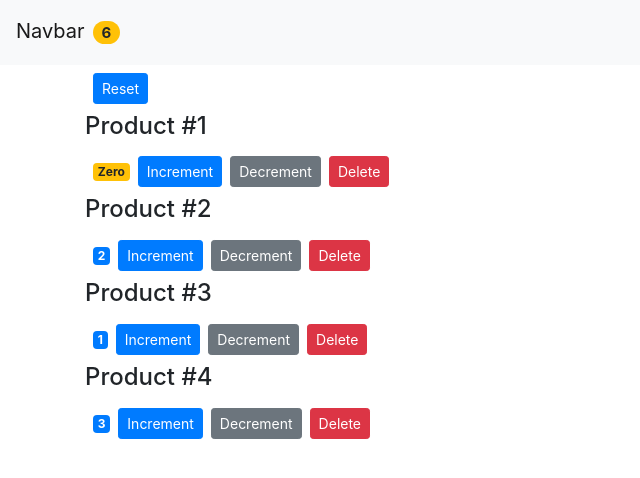
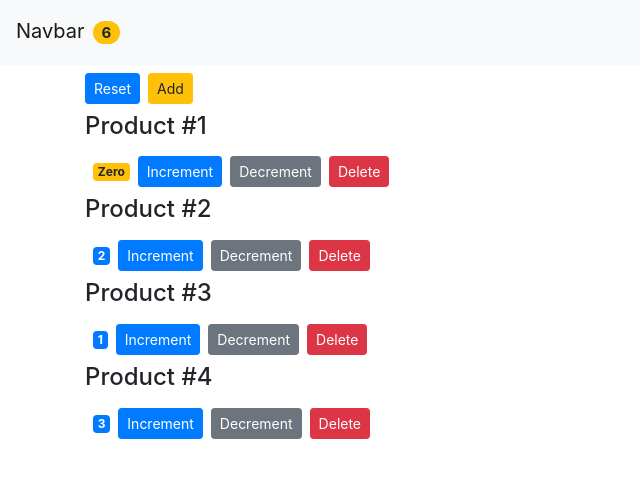
Before and after one commit to ssyctlm/React-test, a React (Create React App) app: page / in a window 1280 px wide. Shown: the top 478 px of the page, without its empty margins (0-640 px from the left). Built offline with nearby package versions, Linux system fonts and the light colour scheme.

Commit message:
PS:20200109 --------- stucked when I wanted to add a "add products" botton which involves asychronic problem.
stucked by the middleware thunk

so installed the redux dev tool, hoping I can figure out my problem by it.

```diff
--- a/package.json
+++ b/package.json
@@ -13,6 +13,9 @@
     "react-redux": "^7.1.3",
     "react-scripts": "3.3.0",
     "redux": "^4.0.5",
+    "redux-devtools-extension": "^2.13.8",
+    "redux-promise": "^0.6.0",
+    "redux-thunk": "^2.3.0",
     "thunk": "0.0.1"
   },
   "scripts": {
--- a/src/App.js
+++ b/src/App.js
@@ -5,7 +5,8 @@ import NavBar from './component/navbar'
 import Counters from './component/counters.jsx'
 // import store from './stores/store'
 import { connect } from 'react-redux'
-import { DELETE, INCRE, DECRE, RESET } from './stores/actionName'
+import { DELETE, INCRE, DECRE, RESET, ADD } from './stores/actionName'
+import { actionAdd } from './stores/store'
 class App extends React.Component {
   // //LOCAL STATE
   // state = {
@@ -36,7 +37,7 @@ class App extends React.Component {
     // Ajax call
     console.log('App-Mounted')
   }
-
+  // // React local state handleFunctions
   // handleDelete = propCounterId => {
   //   // console.log("event handler called", counterId);
   //   const counters = this.props.state.counters.filter(
@@ -101,7 +102,11 @@ class App extends React.Component {
           }
           onDelete = {
             this.props.handleDelete
+          }
+          onAdd = {
+            this.props.handleAdd
           }/>
+
         </main >
 
       </React.Fragment>
@@ -152,6 +157,9 @@ const mapDispatchToProps = dispatch => {
     },
     handleReset: () => {
       dispatch(actionReset())
+    },
+    handleAdd: () => {
+      dispatch(actionAdd)
     }
   }
 }
--- a/src/component/counters.jsx
+++ b/src/component/counters.jsx
@@ -1,18 +1,18 @@
-import React from "react";
-import Counter from "./counter";
+import React from 'react'
+import Counter from './counter'
 class Counters extends React.Component {
-
-
-  render() {
-    console.log("Counters-Rendered")
+  render () {
+    console.log('Counters-Rendered')
     return (
       <div>
         <button
-          className="btn btn-primary btn-sm m-2"
+          className="btn btn-primary btn-sm "
           onClick={this.props.onReset}
-        >
-          Reset
-        </button>
+        >Reset</button>
+        <button
+          className="btn btn-warning btn-sm m-2"
+          onClick={this.props.onAdd}
+        >Add</button>
         {this.props.counters.map(counter => (
           <Counter
             key={counter.id}
@@ -26,8 +26,8 @@ class Counters extends React.Component {
           </Counter>
         ))}
       </div>
-    );
+    )
   }
 }
 
-export default Counters;
+export default Counters
--- a/src/stores/actionName.js
+++ b/src/stores/actionName.js
@@ -1,5 +1,6 @@
-//Actions
-export const DELETE = "DELETE";
-export const INCRE = "INCRE";
-export const DECRE = "DECRE";
-export const RESET = "RESET";
+// Actions
+export const DELETE = 'DELETE'
+export const INCRE = 'INCRE'
+export const DECRE = 'DECRE'
+export const RESET = 'RESET'
+export const ADD = 'ADD'
--- a/src/stores/store.js
+++ b/src/stores/store.js
@@ -1,16 +1,21 @@
 import {
   createStore,
-    combineReducers
-} from "redux";
+  //   combineReducers,
+  applyMiddleware
+} from 'redux'
 import {
   DELETE,
   INCRE,
   DECRE,
-    RESET
-} from "./actionName"
-//redux part
+  RESET,
+  ADD
+} from './actionName'
+import thunk from 'redux-thunk'
+import ReduxPromise from 'redux-promise'
+import { composeWithDevTools } from 'redux-devtools-extension'
+// redux part
 
-//initialize the state
+// initialize the state
 const initialState = {
   counters: [{
     id: 1,
@@ -29,70 +34,84 @@ const initialState = {
     value: 3
   }
   ]
-};
+}
 
-
-
-//Action creators
+// Action creators
 export const actionDelete = propCounterId => {
   return {
     type: DELETE,
     id: propCounterId
-    };
-};
+  }
+}
 export const actionIncrement = propCounter => {
   return {
     type: INCRE,
     props: propCounter
-    };
-};
+  }
+}
 export const actionDecrement = propCounter => {
   return {
     type: DECRE,
     props: propCounter
-    };
-};
+  }
+}
 export const actionReset = () => {
   return {
     type: RESET
-    };
-};
+  }
+}
+
+export const actionAddAsyn = (ID) => {
+  return {
+    type: ADD,
+    payload: { id: ID, value: 1 }
+  }
+}
+
+export const actionAdd = () => {
+  return dispatch => {
+    console.log('thunk')
+    const ID = initialState.counters.length + 2
+    dispatch(actionAddAsyn(ID))
+  }
+}
 
 // Reducers
 const reducer = (state = initialState, action) => {
-
+  var counters
+  var idx
   switch (action.type) {
     case INCRE:
-            var counters = state.counters.slice();
-            var idx = counters.indexOf(action.props);
-            counters[idx].value += 1;
+      counters = state.counters.slice()
+      idx = counters.indexOf(action.props)
+      counters[idx].value += 1
       return {
         ...state,
         counters: counters
-            };
+      }
 
     case DECRE:
-            var counters = state.counters.slice();
-            var idx = counters.indexOf(action.props);
+      counters = state.counters.slice()
+      idx = counters.indexOf(action.props)
       if (counters[idx].value) {
-                counters[idx].value -= 1;
+        counters[idx].value -= 1
       }
 
       return {
         ...state,
         counters: counters
-            };
+      }
 
     case DELETE:
-            var counters = state.counters.filter(
+      counters = state.counters.filter(
         counter => counter.id !== action.id
-            );
+      )
       return {
         ...state,
         counters: counters
-            };
+      }
     case RESET:
-            var counters = state.counters.map(ct => {
+      counters = state.counters.map(ct => {
         ct.value = 0
         return ct
       })
@@ -100,14 +119,19 @@ const reducer = (state = initialState, action) => {
         ...state,
         counters: counters
       }
+    case ADD:
+      counters = state.counters.concat(action.payload)
+      return {
+        ...state,
+        counters: counters
+      }
+    default:
+      return state
+  }
+}
+const store = createStore(reducer, composeWithDevTools(
+  applyMiddleware(thunk, ReduxPromise)
+  // other store enhancers if any
+))
 
-            default:
-                return state;
-    }
-};
-
-
-const store = createStore(reducer);
-
-
-export default store;
+export default store
```
Also changed, not shown: src/index.js (+8 -11 lines), 2 other files (tests, documents, lock files or other folders). Lines whose indentation alone changed are shown as unchanged.
